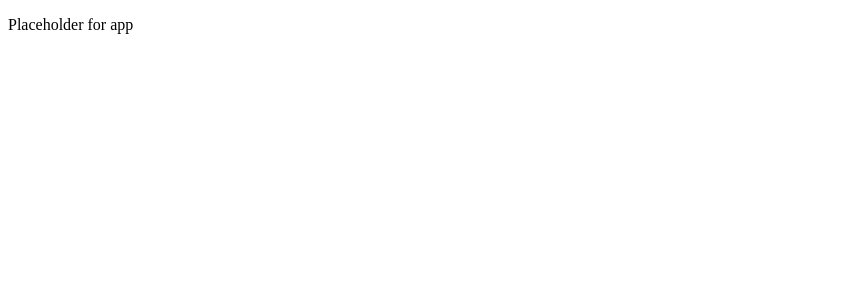
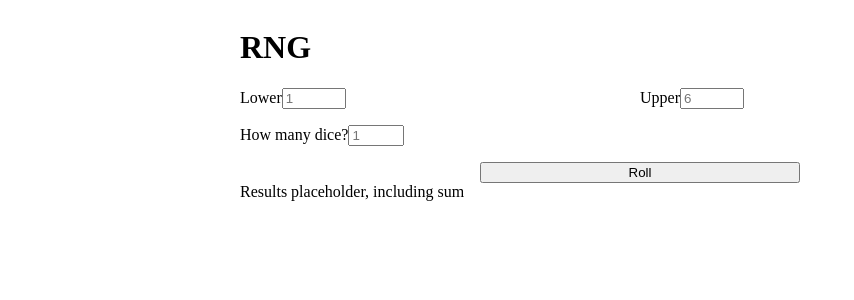
Before and after one commit to ipwnponies/personal-pwa, a Next.js app: page /random in a window 1280 px wide. Shown: the top 300 px of the page, without its empty margins (0-854 px from the left). Built offline with nearby package versions, Linux system fonts and the light colour scheme.

Commit message:
[random-app] Bare UI structure

```diff
--- a/pages/random/index.jsx
+++ b/pages/random/index.jsx
@@ -1,5 +1,43 @@
 import React, { useState } from 'react';
 
-export default function () {
-  return <p>Placeholder for app</p>;
+export default function Random() {
+  return (
+    <div style={{ display: 'grid', maxWidth: '50rem', margin: 'auto' }}>
+      <h1>RNG</h1>
+      <div style={{ display: 'grid', gridTemplateColumns: '1fr 1fr' }}>
+        <div>
+          Lower
+          <input
+            id="lowerBound"
+            type="number"
+            max="100"
+            min="1"
+            placeholder="1"
+          />
+        </div>
+        <div>
+          Upper
+          <input
+            id="upperBound"
+            type="number"
+            max="100"
+            min="1"
+            placeholder="6"
+          />
+        </div>
+      </div>
+      <div style={{ display: 'grid', gridTemplateColumns: '1fr 1fr' }}>
+        <p>
+          How many dice?
+          <input id="numDice" type="number" max="20" min="1" placeholder="1" />
+        </p>
+      </div>
+      <input
+        type="button"
+        value="Roll"
+        style={{ width: '100%', maxWidth: '20rem', margin: 'auto' }}
+      />
+      <div>Results placeholder, including sum</div>
+    </div>
+  );
 }
```
